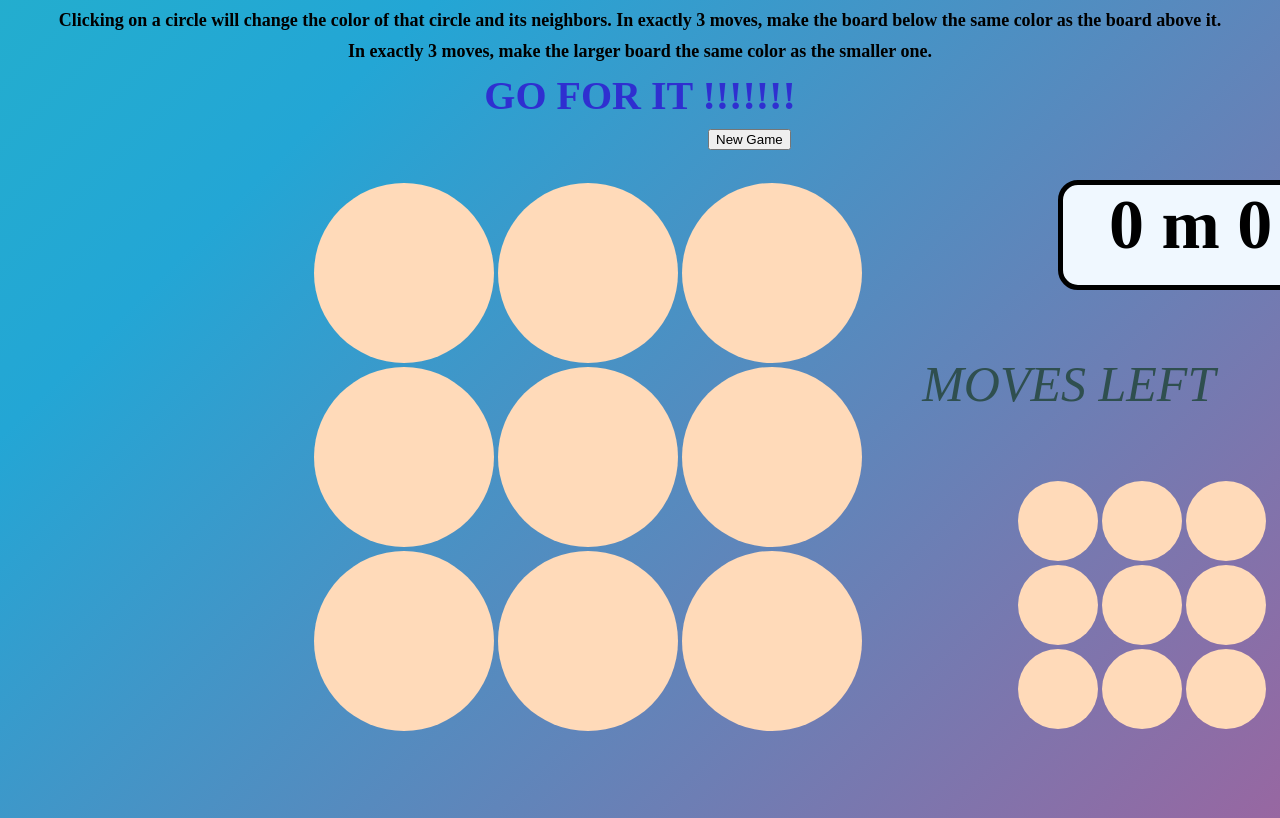
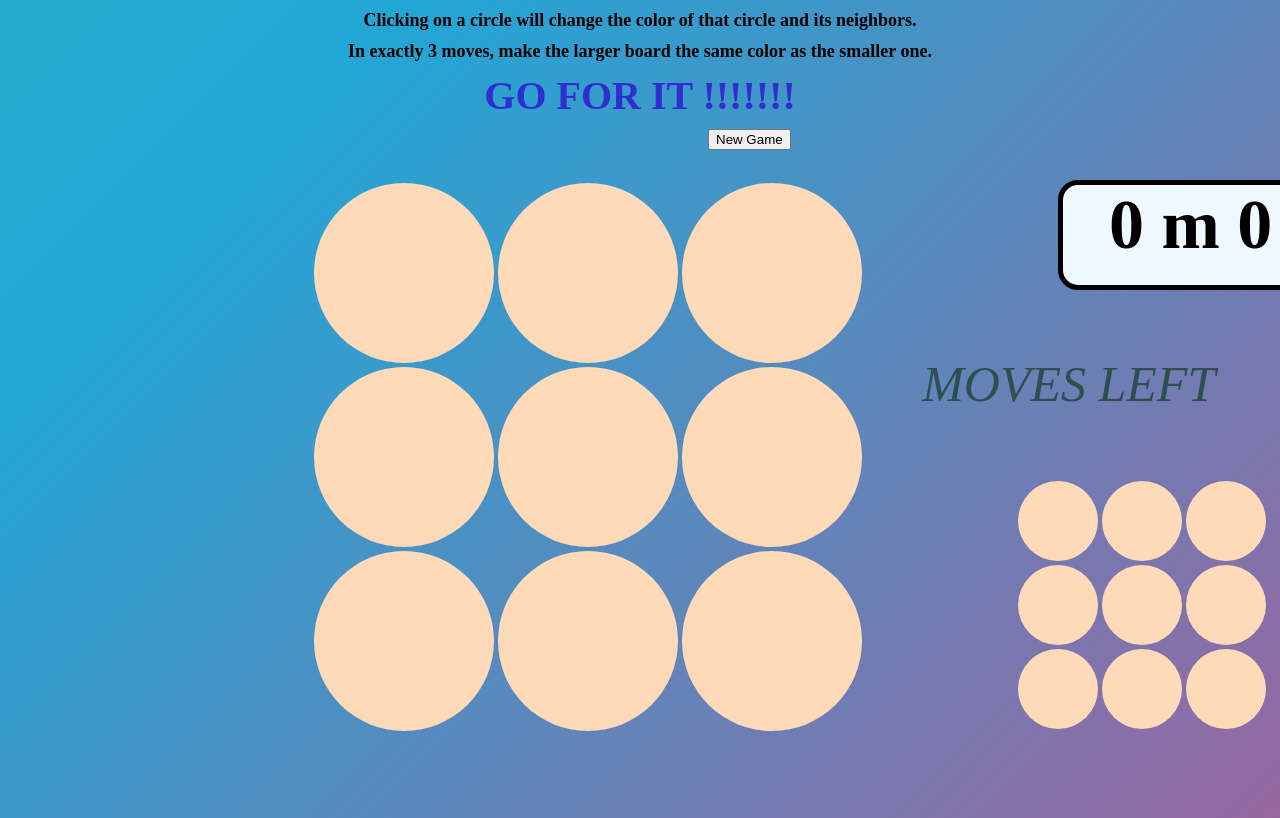
Before and after one commit to HSGSTinChi2023/S25, a plain HTML site: page index.html in a window 1280 px wide. Shown: the top 818 px of the page. Drawn offline with Linux system fonts and the light colour scheme.

Commit message:
Update index.html

```diff
--- a/index.html
+++ b/index.html
@@ -5,7 +5,7 @@
   <script src = "JS.js" defer></script>
 </head>
 <body>
-  <div id = "statement1"> Clicking on a circle will change the color of that circle and its neighbors. In exactly 3 moves, make the board below the same color as the board above it. </div>
+  <div id = "statement1"> Clicking on a circle will change the color of that circle and its neighbors. </div>
   <div id = "statement2"> In exactly 3 moves, make the larger board the same color as the smaller one. </div>
   <div id = "HEADING"> GO FOR IT !!!!!!! </div>
   <div id = "ANSWER"> </div>
```
